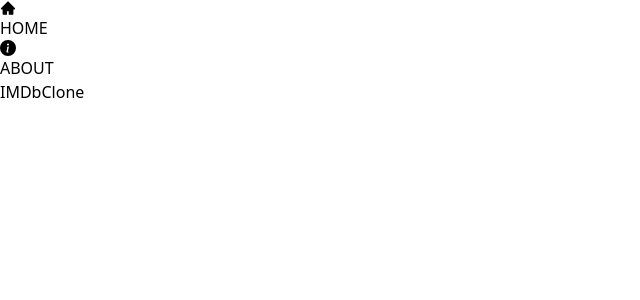
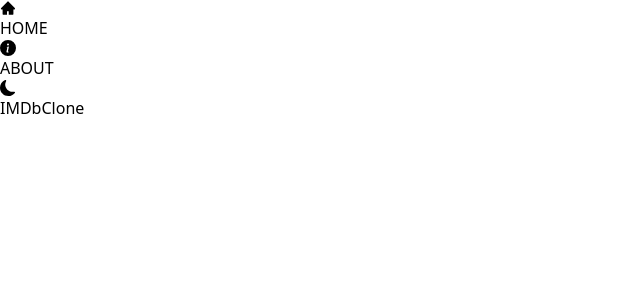
Before and after one commit to tushar4891/IMDb, a Next.js app: page / in a window 1280 px wide. Shown: the top 300 px of the page, without its empty margins (0-640 px from the left). Built offline with nearby package versions, Linux system fonts and the light colour scheme.

Commit message:
added dark mode

```diff
--- a/package.json
+++ b/package.json
@@ -10,6 +10,7 @@
   },
   "dependencies": {
     "next": "14.0.4",
+    "next-themes": "^0.2.1",
     "react": "^18",
     "react-dom": "^18",
     "react-icons": "^4.12.0"
--- /dev/null
+++ b/src/Components/DarkModeSwitch.jsx
@@ -0,0 +1,29 @@
+"use client";
+import { MdLightMode } from "react-icons/md";
+import { BsFillMoonFill } from "react-icons/bs";
+import { useTheme } from "next-themes";
+import { useEffect, useState } from "react";
+
+function DarkModeSwitch() {
+  const { systemTheme, theme, setTheme } = useTheme();
+  const currentTheme = theme === "system" ? systemTheme : theme;
+  const [mounted, setMounted] = useState(false);
+  useEffect(() => setMounted(true), []);
+  return (
+    <>
+      {mounted && currentTheme === "dark" ? (
+        <MdLightMode
+          className="text-xl cursor-pointer hover:text-amber-500"
+          onClick={() => setTheme("light")}
+        />
+      ) : (
+        <BsFillMoonFill
+          className="text-xl cursor-pointer hover:text-amber-500"
+          onClick={() => setTheme("dark")}
+        />
+      )}
+    </>
+  );
+}
+
+export default DarkModeSwitch;
--- a/src/Components/Header.jsx
+++ b/src/Components/Header.jsx
@@ -3,6 +3,7 @@
 import { AiFillHome } from "react-icons/ai";
 import { BsInfoCircleFill } from "react-icons/bs";
 import Link from "next/link";
+import DarkModeSwitch from "./DarkModeSwitch";
 
 export default function Header() {
   return (
@@ -11,9 +12,10 @@
         <MenuItems title="HOME" address="/" Icon={AiFillHome} />
         <MenuItems title="ABOUT" address="/about" Icon={BsInfoCircleFill} />
       </div>
-      <div>
+      <div className="flex items-center">
+        <DarkModeSwitch />
         <Link href="/">
-          <h2 className="text-2xl">
+          <h2 className="text-2xl ml-4">
             <span className="font-bold bg-amber-500 py-1 px-1 rounded-lg mr-1">
               IMDb
             </span>
--- /dev/null
+++ b/src/app/Providers.jsx
@@ -0,0 +1,18 @@
+"use client";
+import { ThemeProvider } from "next-themes";
+
+function Providers({ children }) {
+  return (
+    <ThemeProvider enableSystem={true} attribute="class">
+      <div
+        className="dark:bg-gray-700 dark:text-gray-200
+      text-gay-700 transition-colors duration-300 min-h-screen
+      select-none"
+      >
+        {children}
+      </div>
+    </ThemeProvider>
+  );
+}
+
+export default Providers;
--- a/src/app/layout.js
+++ b/src/app/layout.js
@@ -1,6 +1,7 @@
 import { Inter } from "next/font/google";
 import "./globals.css";
 import Header from "../Components/Header";
+import Providers from "./Providers";
 
 const inter = Inter({ subsets: ["latin"] });
 
@@ -13,8 +14,10 @@
   return (
     <html lang="en">
       <body>
-        <Header />
-        {children}
+        <Providers>
+          <Header />
+          {children}
+        </Providers>
       </body>
     </html>
   );
--- a/tailwind.config.js
+++ b/tailwind.config.js
@@ -1,18 +1,19 @@
 /** @type {import('tailwindcss').Config} */
 module.exports = {
   content: [
-    './src/pages/**/*.{js,ts,jsx,tsx,mdx}',
-    './src/components/**/*.{js,ts,jsx,tsx,mdx}',
-    './src/app/**/*.{js,ts,jsx,tsx,mdx}',
+    "./src/pages/**/*.{js,ts,jsx,tsx,mdx}",
+    "./src/components/**/*.{js,ts,jsx,tsx,mdx}",
+    "./src/app/**/*.{js,ts,jsx,tsx,mdx}",
   ],
   theme: {
     extend: {
       backgroundImage: {
-        'gradient-radial': 'radial-gradient(var(--tw-gradient-stops))',
-        'gradient-conic':
-          'conic-gradient(from 180deg at 50% 50%, var(--tw-gradient-stops))',
+        "gradient-radial": "radial-gradient(var(--tw-gradient-stops))",
+        "gradient-conic":
+          "conic-gradient(from 180deg at 50% 50%, var(--tw-gradient-stops))",
       },
     },
   },
   plugins: [],
-}
+  darkMode: "class",
+};
```
Also changed, not shown: 1 other file (tests, documents, lock files or other folders).
